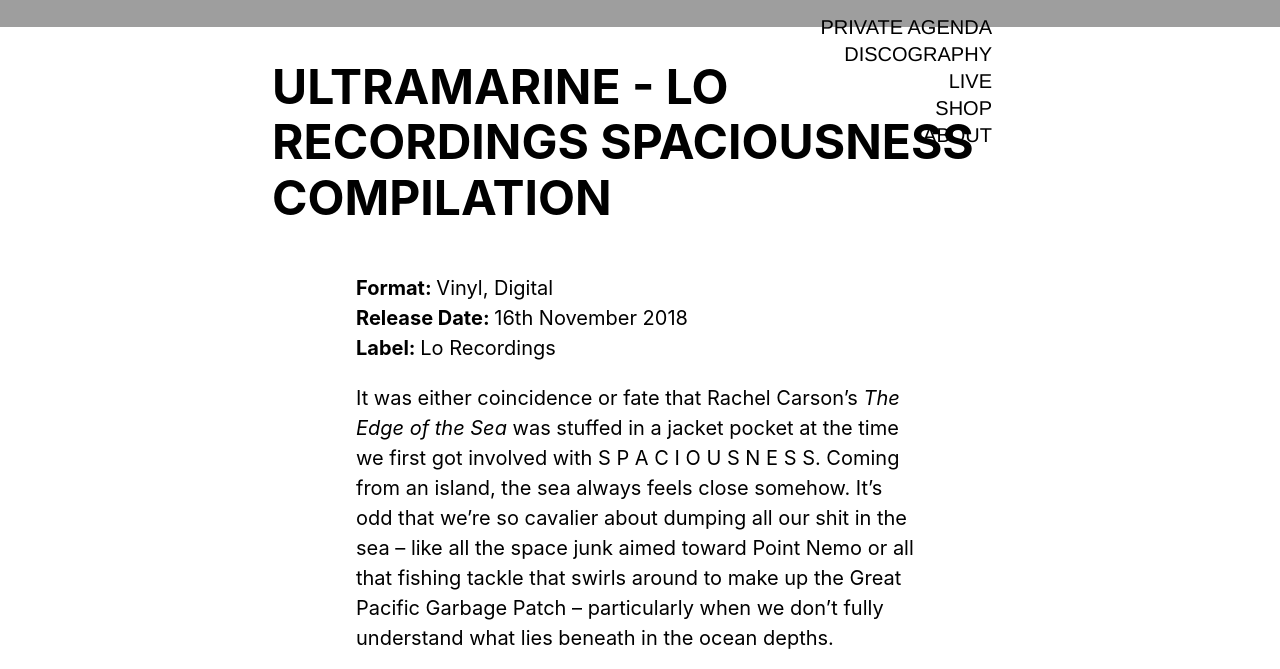
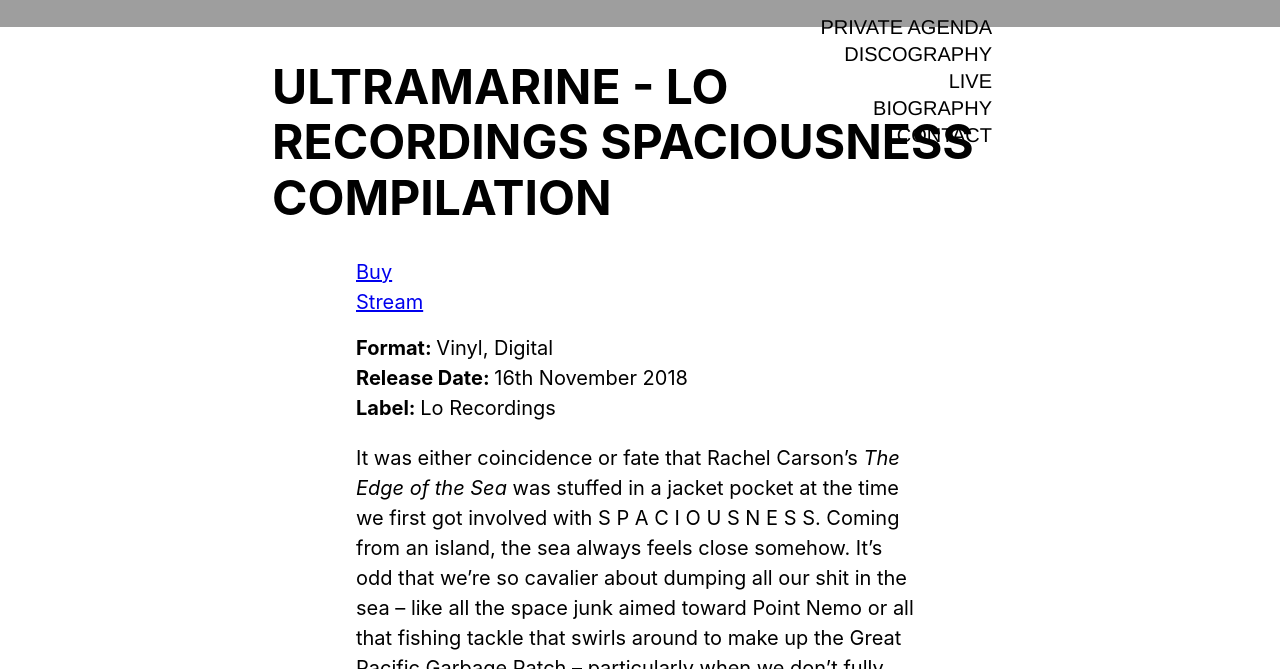
Before and after one commit to poulenc1899/private-agenda.com, a Jekyll site: the page built from _discography/2018-12-11 spaciousness.md, in a window 1280 px wide and 900 px high, scrolled down 873 px, cut to the strip 0-669 px from the top of the window. Built offline with Jekyll 4.4.1, drawn with Linux system fonts in a browser that asks for light colours; nearby versions of some CDN libraries.

Commit message:
added contact page, updated meta decription, added links to spaciousness, changed default layout, removed shop link

```diff
--- a/_discography/2018-12-11 spaciousness.md
+++ b/_discography/2018-12-11 spaciousness.md
@@ -9,11 +9,11 @@
 label: Lo Recordings
 format: Vinyl, Digital
 links:
-- category: ''
+- category: 'Buy'
   site: Bandcamp
   url: https://lorecordings.bandcamp.com/album/spaciousness
-- category: ''
-  url: https://lorecordings.bandcamp.com/album/spaciousness
+- category: 'Stream'
+  url: https://open.spotify.com/album/16maj9nxQJsRJxXMUiLOhx
   site: Bandcamp
 tracklist: []
 press_quotes: []
--- a/_includes/head.html
+++ b/_includes/head.html
@@ -15,10 +15,10 @@
 </script>
 <meta http-equiv="Cache-control" content="private" max-age="604800">
 <meta name="viewport" content="width=device-width, initial-scale=1">
-<meta name="description" content="Private Agenda Discography, Biography and Contact" />
+<meta name="description" content="Private Agenda create music to reminisce to, in a variety of shades, from their studios in London and Berlin. Discover Private Agenda's work in detail, find press photos, the official biography and how to get in touch." />
 <meta property="og:title" content="Private Agenda" />
-<meta property="og:description" content="Private Agenda Discography, Biography and Contact" />
-<meta property="og:image" content="{{ site.url }}/assets/img/temp-homepage-large-2.jpg" />
+<meta property="og:description" content="Private Agenda create music to reminisce to, in a variety of shades, from their studios in London and Berlin. Discover Private Agenda's work in detail, find press photos, the official biography and how to get in touch." />
+<meta property="og:image" content="{{ site.url }}/assets/img/temp-peckham-1.jpg" />
 <link rel="shortcut icon" href="{{ site.url }}/favicon.ico" type="image/x-icon" />
     <meta charset="UTF-8">
     <title>Private Agenda</title>
--- a/_includes/nav-floating.html
+++ b/_includes/nav-floating.html
@@ -14,11 +14,11 @@
   <a title="Getting up close and personal..." href="/live/" class="helvetica fw5 tr mb1 ttu f4 link black dim dib">
   Live
   </a>
-  <a title="shop" href="https://private-agenda.bandcamp.com/releases" target="_blank" class="helvetica fw5 tr mb1 ttu f4 link black dim dib">
-  Shop
+  <a title="Learn more about Private Agenda" href="/about/" class="helvetica fw5 tr mb1 ttu f4 link black dim dib">
+  Biography
   </a>
-  <a title="about" href="/about/" class="helvetica fw5 tr mb1 ttu f4 link black dim dib">
-  About
+  <a title="How to reach us" href="/contact/" class="helvetica fw5 tr mb1 ttu f4 link black dim dib">
+  Contact
   </a>
 
 </div>
```
Also changed, not shown: _layouts/default.html (+5 -3 lines), contact.md (added, +8 -0 lines), 1 other file.
